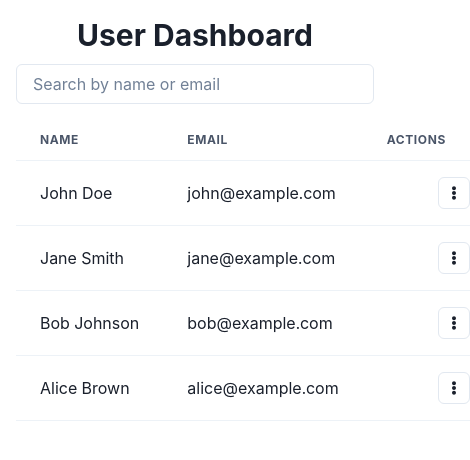
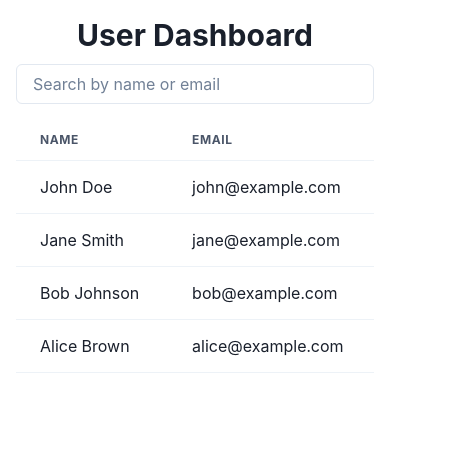
Before and after one commit to GPT-Engineer-App/user-list-manager, a React (Vite) app: page / in a window 390 px wide. Shown: the top 460 px of the page, 470 px wide, since content can reach past the window. Built offline with nearby package versions, Linux system fonts and the light colour scheme.

Commit message:
Fixed the responsive layout by hiding the Actions column on small screens and moving the menu outside the table. Added a state variable to track the selected user for the mobile menu and updated the menu items to handle the selected user's actions.
Prompt: responsive is broken, can you fix it?

```diff
--- a/src/pages/Index.jsx
+++ b/src/pages/Index.jsx
@@ -1,4 +1,4 @@
-import React, { useState } from "react";
+import React, { useState, useEffect } from "react";
 import { Box, Heading, Input, Table, Thead, Tbody, Tr, Th, Td, Menu, MenuButton, MenuList, MenuItem, IconButton, Stack, Container } from "@chakra-ui/react";
 import { FaEllipsisV, FaEdit, FaTrash, FaEnvelope } from "react-icons/fa";
 
@@ -11,6 +11,11 @@ const users = [
 
 const Index = () => {
   const [searchTerm, setSearchTerm] = useState("");
+  const [selectedUser, setSelectedUser] = useState(null);
+
+  useEffect(() => {
+    setSelectedUser(null);
+  }, [searchTerm]);
 
   const filteredUsers = users.filter((user) => user.name.toLowerCase().includes(searchTerm.toLowerCase()) || user.email.toLowerCase().includes(searchTerm.toLowerCase()));
 
@@ -33,7 +38,7 @@ const Index = () => {
             <Th display={["none", "table-cell"]} whiteSpace="nowrap">
               Session Index
             </Th>
-            <Th>Actions</Th>
+            <Th display={["none", "table-cell"]}>Actions</Th>
           </Tr>
         </Thead>
         <Tbody>
@@ -47,20 +52,31 @@ const Index = () => {
               <Td display={["none", "table-cell"]} whiteSpace="nowrap">
                 {user.sessionIndex}
               </Td>
-              <Td textAlign="right" display={["table-cell", "table-cell"]} px={[0, 4]}>
-                <Menu>
-                  <MenuButton as={IconButton} aria-label="Options" icon={<FaEllipsisV />} variant="outline" size="sm" />
-                  <MenuList>
-                    <MenuItem icon={<FaEdit />}>Edit</MenuItem>
-                    <MenuItem icon={<FaTrash />}>Delete</MenuItem>
-                    <MenuItem icon={<FaEnvelope />}>Send Email</MenuItem>
-                  </MenuList>
-                </Menu>
+              <Td textAlign="right" display={["none", "table-cell"]} px={4}>
+                <IconButton aria-label="Options" icon={<FaEllipsisV />} variant="outline" size="sm" onClick={() => setSelectedUser(user)} />
               </Td>
             </Tr>
           ))}
         </Tbody>
       </Table>
+      {selectedUser && (
+        <Box display={["block", "none"]} position="fixed" bottom={4} left={0} right={0} textAlign="center">
+          <Menu>
+            <MenuButton as={IconButton} aria-label="Options" icon={<FaEllipsisV />} variant="outline" />
+            <MenuList>
+              <MenuItem icon={<FaEdit />} onClick={() => console.log(`Edit ${selectedUser.name}`)}>
+                Edit
+              </MenuItem>
+              <MenuItem icon={<FaTrash />} onClick={() => console.log(`Delete ${selectedUser.name}`)}>
+                Delete
+              </MenuItem>
+              <MenuItem icon={<FaEnvelope />} onClick={() => console.log(`Email ${selectedUser.email}`)}>
+                Send Email
+              </MenuItem>
+            </MenuList>
+          </Menu>
+        </Box>
+      )}
     </Container>
   );
 };
```
